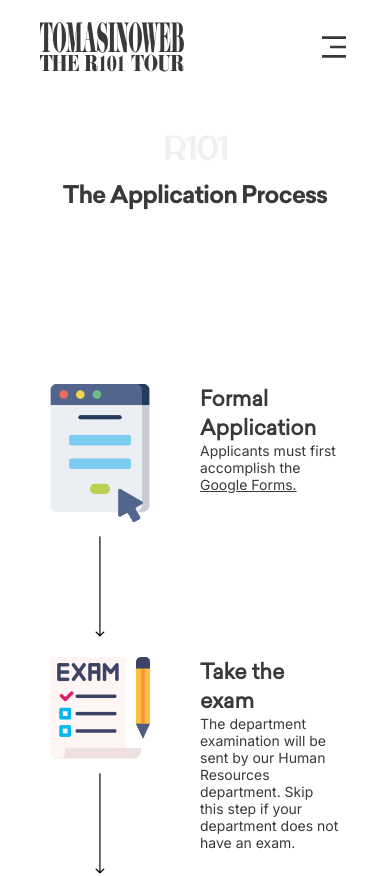
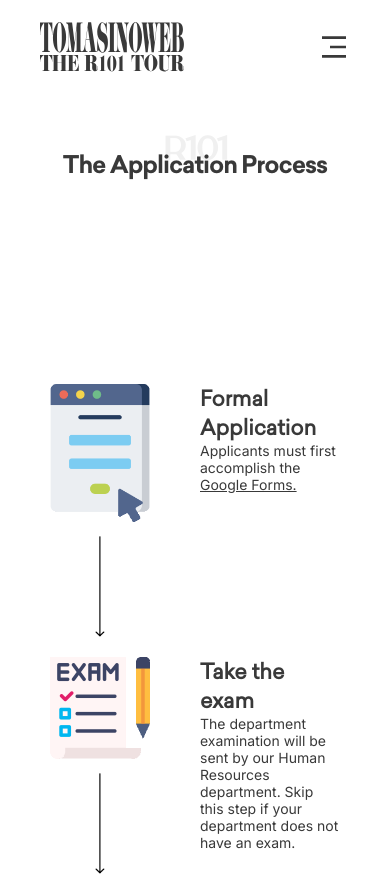
Before and after one commit to TomasinoWeb/tomasinoWebR101, a Next.js app: page /r101 in a window 390 px wide. Shown: the top 876 px of the page. Built offline with nearby package versions, Linux system fonts and the light colour scheme; a web font is replaced by a local one.

Commit message:
Fixed ticket width, title spacing, CC font

```diff
--- a/src/components/Layout.module.scss
+++ b/src/components/Layout.module.scss
@@ -46,6 +46,7 @@
         position: relative;
 
         .logo {
+          width: max-content;
           position: absolute;
           display: flex;
           align-items: center;
--- a/src/components/Titles.module.scss
+++ b/src/components/Titles.module.scss
@@ -28,7 +28,6 @@
     white-space: pre-line;
     text-align: center;
     line-height: 1em;
-
     color: var(--darkgray);
     font-size: 48px;
     letter-spacing: -1.056px;
@@ -40,6 +39,7 @@
       font-size: 48px;
     }
     .subTitle {
+      position: relative;
       font-size: 36px;
       bottom: 10px;
     }
@@ -49,8 +49,9 @@
       font-size: 32px;
     }
     .subTitle {
+      position: relative;
       font-size: 24px;
-      bottom: 20px;
+      bottom: 30px;
     }
   }
 }
--- a/src/components/orgCultureComponents/CultureCard.module.scss
+++ b/src/components/orgCultureComponents/CultureCard.module.scss
@@ -18,7 +18,7 @@
     padding: 24px 24px 24px 24px;
 
     .cardTitle {
-      font-family: Sailec, sans-serif;
+      font-family: Sailec Bold, sans-serif;
       font-size: 24px;
       line-height: normal;
       letter-spacing: -1.056px;
```
